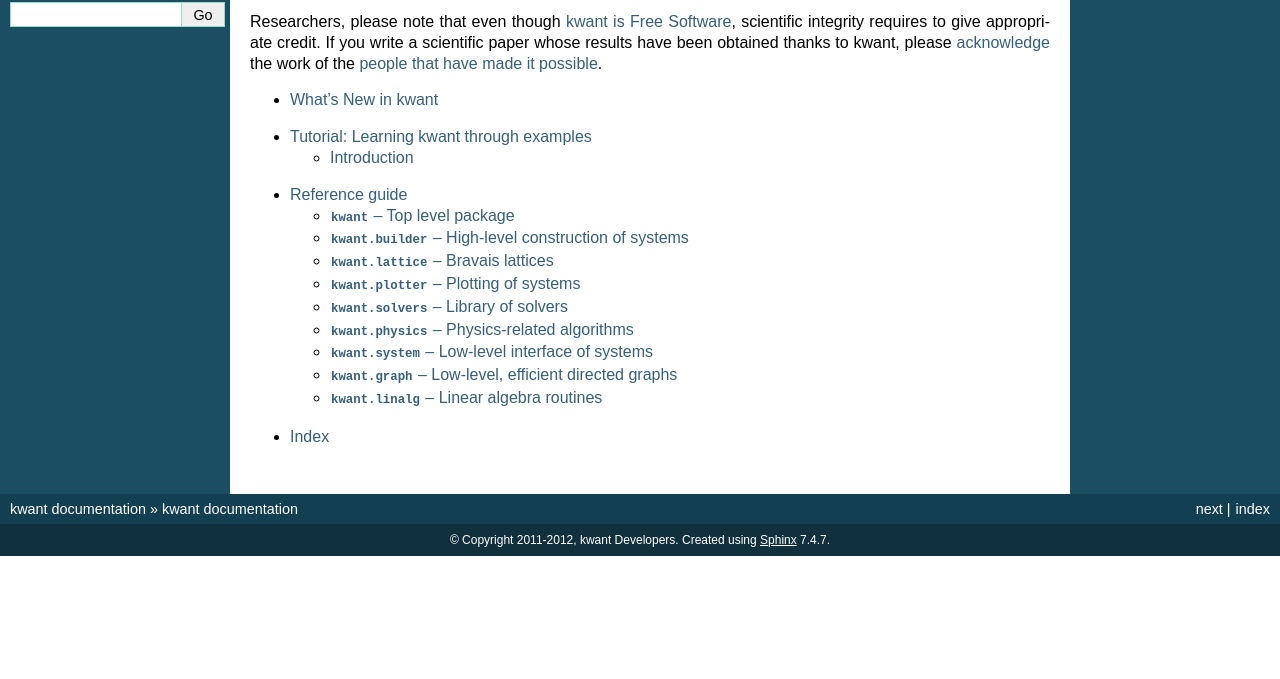
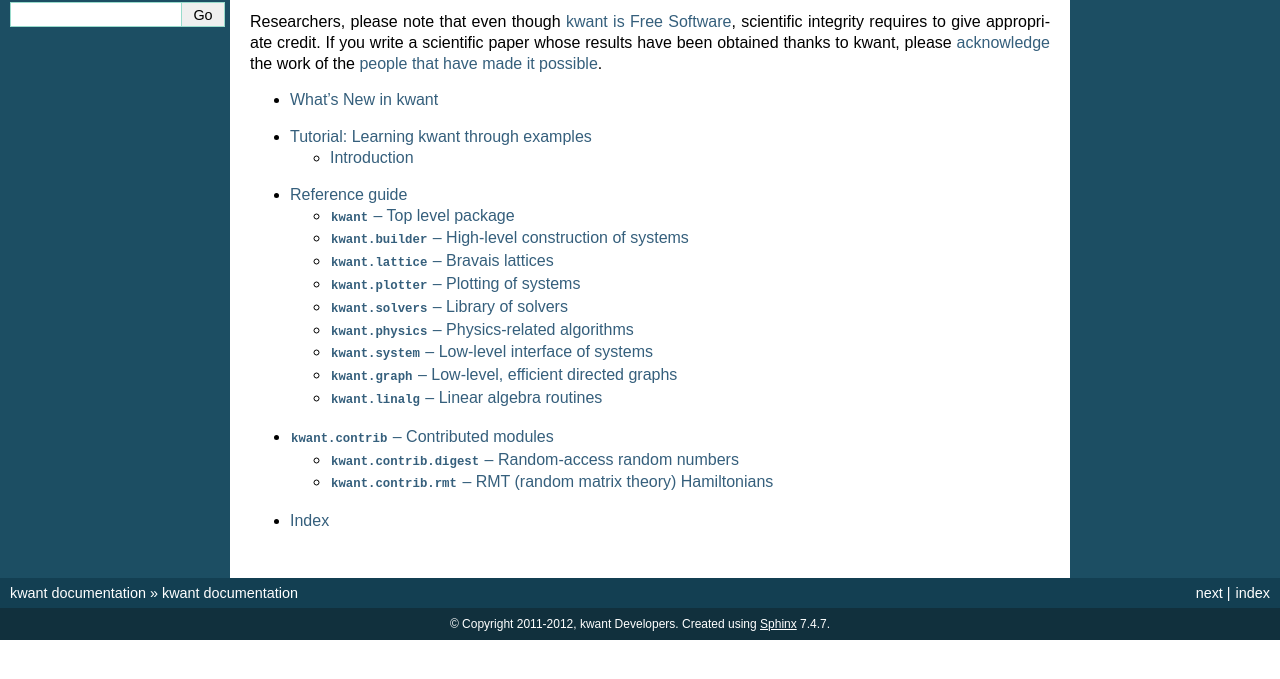
Before and after one commit to kwant-project/kwant, a Sphinx documentation site: the page built from doc/source/index.rst, in a window 1280 px wide, cut to the strip 190-869 px from the top of the page. Built offline with Sphinx 7.4.7, drawn with Linux system fonts in a browser that asks for light colours; formulas are drawn with MathJax 3; pages that are not in the unit, such as notebooks, are missing from menus; the version number could not be read and is left out.

Commit message:
add kwant.contrib to docs

```diff
--- /dev/null
+++ b/doc/source/contrib/digest.rst
@@ -0,0 +1,5 @@
+:mod:`kwant.contrib.digest` -- Random-access random numbers
+===========================================================
+
+.. automodule:: kwant.contrib.digest
+   :members:
--- /dev/null
+++ b/doc/source/contrib/index.rst
@@ -0,0 +1,20 @@
+:mod:`kwant.contrib` -- Contributed modules
+===========================================
+
+.. module:: kwant.contrib
+
+Although this collection of modules is available as part of the official kwant
+distribution, it is not considered to be an integral part of kwant.  The
+intention is to keep interesting modules that are useful with kwant here (maybe
+even experimental ones) to give users an easier access to them, and to give them
+wider exposure, so that they can be improved faster.  Users of kwant are welcome
+to submit their own modules for inclusion in :mod:`kwant.contrib`.
+
+For simplicity, all contributions share the same license as kwant.  (This
+requirement may be relaxed to allow other free licenses if requested.)
+
+.. toctree::
+   :maxdepth: 1
+
+   digest
+   rmt
--- /dev/null
+++ b/doc/source/contrib/rmt.rst
@@ -0,0 +1,5 @@
+:mod:`kwant.contrib.rmt` -- RMT (random matrix theory) Hamiltonians
+===================================================================
+
+.. automodule:: kwant.contrib.rmt
+   :members:
--- a/doc/source/index.rst
+++ b/doc/source/index.rst
@@ -34,4 +34,9 @@
 
    reference/index
 
+.. toctree::
+   :maxdepth: 2
+
+   contrib/index
+
 * :ref:`genindex`
--- a/doc/source/whatsnew/0.3.rst
+++ b/doc/source/whatsnew/0.3.rst
@@ -156,3 +156,8 @@
 solver, using the method `~kwant.system.FiniteSystem.precalculate`. This may
 save time, when the linear system has to be solved many times with the same
 lead parameters.
+
+Inclusion of contributed modules
+--------------------------------
+kwant now contains a sub-package :mod:`kwant.contrib` that contains various
+modules that are useful with kwant but are not considered to be part of it.
```
Also changed, not shown: 1 other file.
